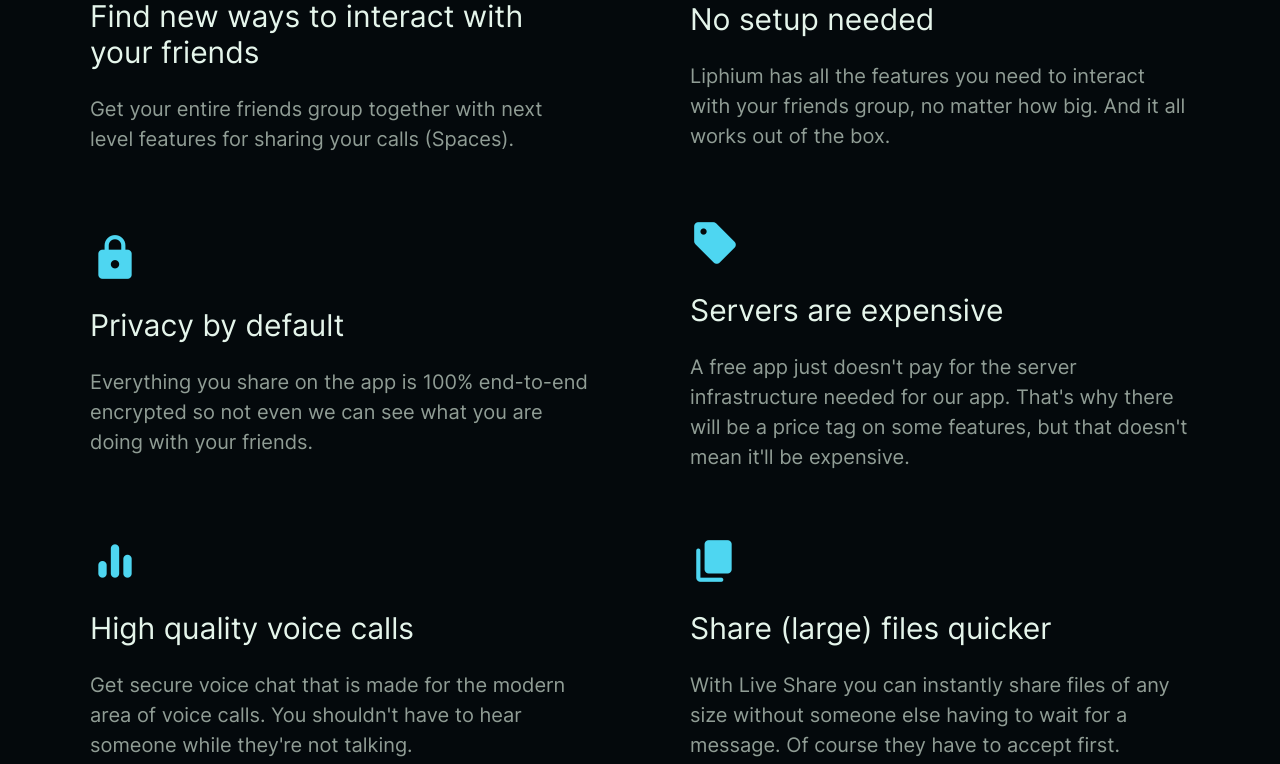
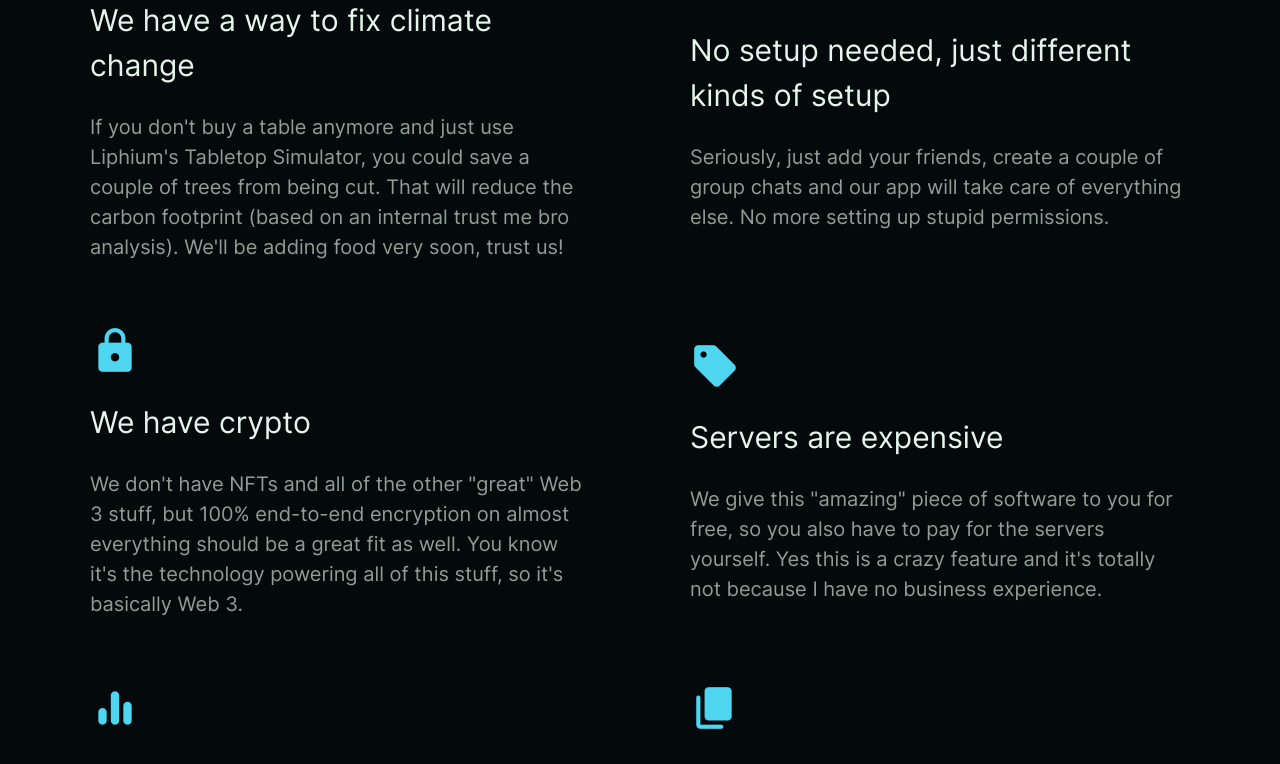
Before and after one commit to Liphium/liphium.app, a SvelteKit app: page / in a window 1280 px wide. Shown: the part 876-1640 px from the top of the page. Built offline with nearby package versions, Linux system fonts and the light colour scheme.

Commit message:
New very good features

```diff
--- a/src/routes/+page.svelte
+++ b/src/routes/+page.svelte
@@ -29,13 +29,13 @@
 	</div>
 
 	<div class="text">
-		<p class="headline">Rethinking chatting</p>
+		<p class="headline">An app that's fun again</p>
 		<div class="spacer"></div>
 
 		<div class="description">
 			<p class="readable">
-				With Liphium we created a secure and safe place for you and your friends, if you believe in
-				this vision, be sure to join us on our journey.
+				I could say I'm transforming chat apps and stuff, but we mostly just add really cool stuff
+				no-one else thinks off.
 			</p>
 		</div>
 		<div class="spacer"></div>
@@ -50,18 +50,19 @@
 	<div class="row aos">
 		<div class="desc">
 			<span class="material-symbols">public</span>
-			<p>Find new ways to interact with your friends</p>
+			<p>We have a way to fix climate change</p>
 			<p class="secondary">
-				Get your entire friends group together with next level features for sharing your calls
-				(Spaces).
+				If you don't buy a table anymore and just use Liphium's Tabletop Simulator, you could save a
+				couple of trees from being cut. That will reduce the carbon footprint (based on an internal
+				trust me bro analysis). We'll be adding food very soon, trust us!
 			</p>
 		</div>
 		<div class="desc left">
 			<span class="material-symbols">select_check_box</span>
-			<p>No setup needed</p>
+			<p>No setup needed, just different kinds of setup</p>
 			<p class="secondary">
-				Liphium has all the features you need to interact with your friends group, no matter how
-				big. And it all works out of the box.
+				Seriously, just add your friends, create a couple of group chats and our app will take care
+				of everything else. No more setting up stupid permissions.
 			</p>
 		</div>
 	</div>
@@ -71,18 +72,20 @@
 	<div class="row aos">
 		<div class="desc">
 			<span class="material-symbols">lock</span>
-			<p>Privacy by default</p>
+			<p>We have crypto</p>
 			<p class="secondary">
-				Everything you share on the app is 100% end-to-end encrypted so not even we can see what you
-				are doing with your friends.
+				We don't have NFTs and all of the other "great" Web 3 stuff, but 100% end-to-end encryption
+				on almost everything should be a great fit as well. You know it's the technology powering
+				all of this stuff, so it's basically Web 3.
 			</p>
 		</div>
 		<div class="desc">
 			<span class="material-symbols">sell</span>
 			<p>Servers are expensive</p>
 			<p class="secondary">
-				A free app just doesn't pay for the server infrastructure needed for our app. That's why
-				there will be a price tag on some features, but that doesn't mean it'll be expensive.
+				We give this "amazing" piece of software to you for free, so you also have to pay for the
+				servers yourself. Yes this is a crazy feature and it's totally not because I have no
+				business experience.
 			</p>
 		</div>
 	</div>
@@ -92,18 +95,20 @@
 	<div class="row aos">
 		<div class="desc">
 			<span class="material-symbols">equalizer</span>
-			<p>High quality voice calls</p>
+			<p>High quality Spaces (that's basically calls)</p>
 			<p class="secondary">
-				Get secure voice chat that is made for the modern area of voice calls. You shouldn't have to
-				hear someone while they're not talking.
+				Secure voice and video calls are also integrated, you can even set stuff like microphone
+				sensitivity or have an AI detect when you're talking. It's pretty great, but Average
+				Intelligence often fails you.
 			</p>
 		</div>
 		<div class="desc">
 			<span class="material-symbols">content_copy</span>
-			<p>Share (large) files quicker</p>
+			<p>Never worry about that silly big file again</p>
 			<p class="secondary">
-				With Live Share you can instantly share files of any size without someone else having to
-				wait for a message. Of course they have to accept first.
+				With Live Share (not the one from Microsoft) you can share files up to any size with your
+				friends. I know what you plan on using it for (it starts with "p"), but please don't tell
+				your lawyers.
 			</p>
 		</div>
 	</div>
@@ -208,6 +213,7 @@
 			gap: var(--section-spacing);
 			font-size: 30px;
 			color: var(--text);
+			line-height: 1.5;
 
 			.secondary {
 				color: var(--sec-text);
```
